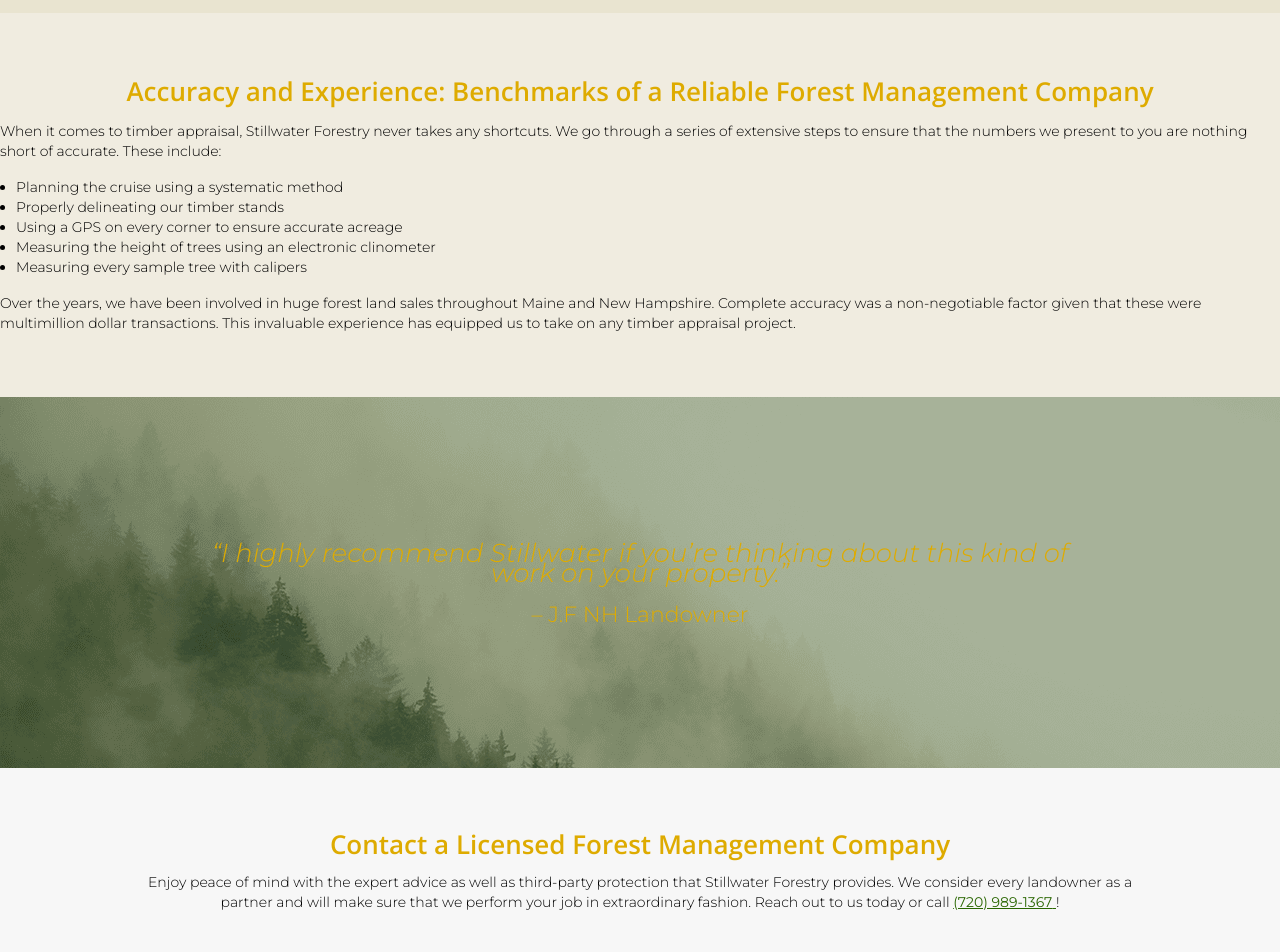
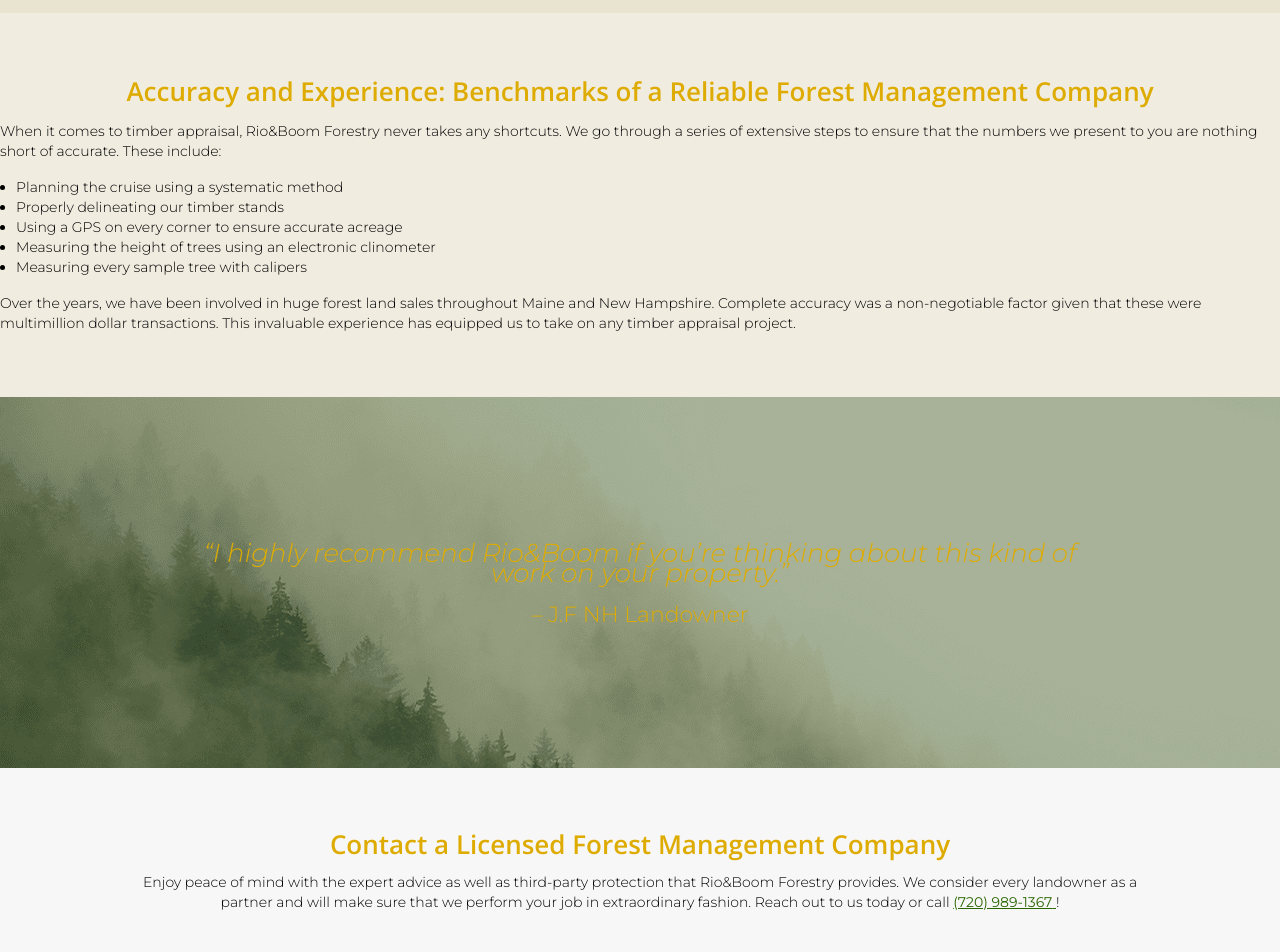
Before and after one commit to anybody123ds/lumber, a website: page value-appraisals.html in a window 1280 px wide. Shown: the part 2040-2992 px from the top of the page. Drawn offline with nearby package versions, Linux system fonts and the light colour scheme.

Commit message:
Update value-appraisals.html

```diff
--- a/value-appraisals.html
+++ b/value-appraisals.html
@@ -148,7 +148,7 @@
 			</p>
 			<p class="font-light text-xs lg:text-sm text-center mb-4">Whether you are determining a tax basis or
 				preparing for a
-				land transaction, Stillwater Forestry is here to help you with your timber appraisal. In
+				land transaction, Rio&Boom Forestry is here to help you with your timber appraisal. In
 				summary, an appraisal is performed to determine the volume as well as the value of the timber
 				found on a parcel of land.</p>
 			<p class="font-light text-xs lg:text-sm text-center mb-4">We utilize a statistically based process called a
@@ -214,7 +214,7 @@
 			</p>
 
 			<p class="font-light text-xs lg:text-sm">
-				When it comes to timber appraisal, Stillwater Forestry never takes any shortcuts. We go through a series
+				When it comes to timber appraisal, Rio&Boom Forestry never takes any shortcuts. We go through a series
 				of extensive steps to ensure that the numbers we present to you are nothing short of accurate. These
 				include:
 			</p>
@@ -240,7 +240,7 @@
 		<div class="absolute inset-0 flex flex-col items-center justify-center">
 			<p class="text-[#DEAB00] font-light italic text-sm lg:text-[26px] max-w-[926px] text-center">“I highly
 				recommend
-				Stillwater if you’re thinking
+				Rio&Boom if you’re thinking
 				about this kind of work on your property.”</p>
 			<p class="text-[#DEAB00] font-light text-xs lg:text-[22px] mt-6">– J.F NH Landowner</p>
 		</div>
@@ -254,7 +254,7 @@
 			<p class="font-light text-xs lg:text-sm text-center">Enjoy peace of mind with the expert advice as well as
 				third-party
 				protection
-				that Stillwater Forestry provides. We consider every landowner as a partner and will make sure that we
+				that Rio&Boom Forestry provides. We consider every landowner as a partner and will make sure that we
 				perform your job in extraordinary fashion. Reach out to us today or call
 
 				<span class="text-[#296600] underline">
```
